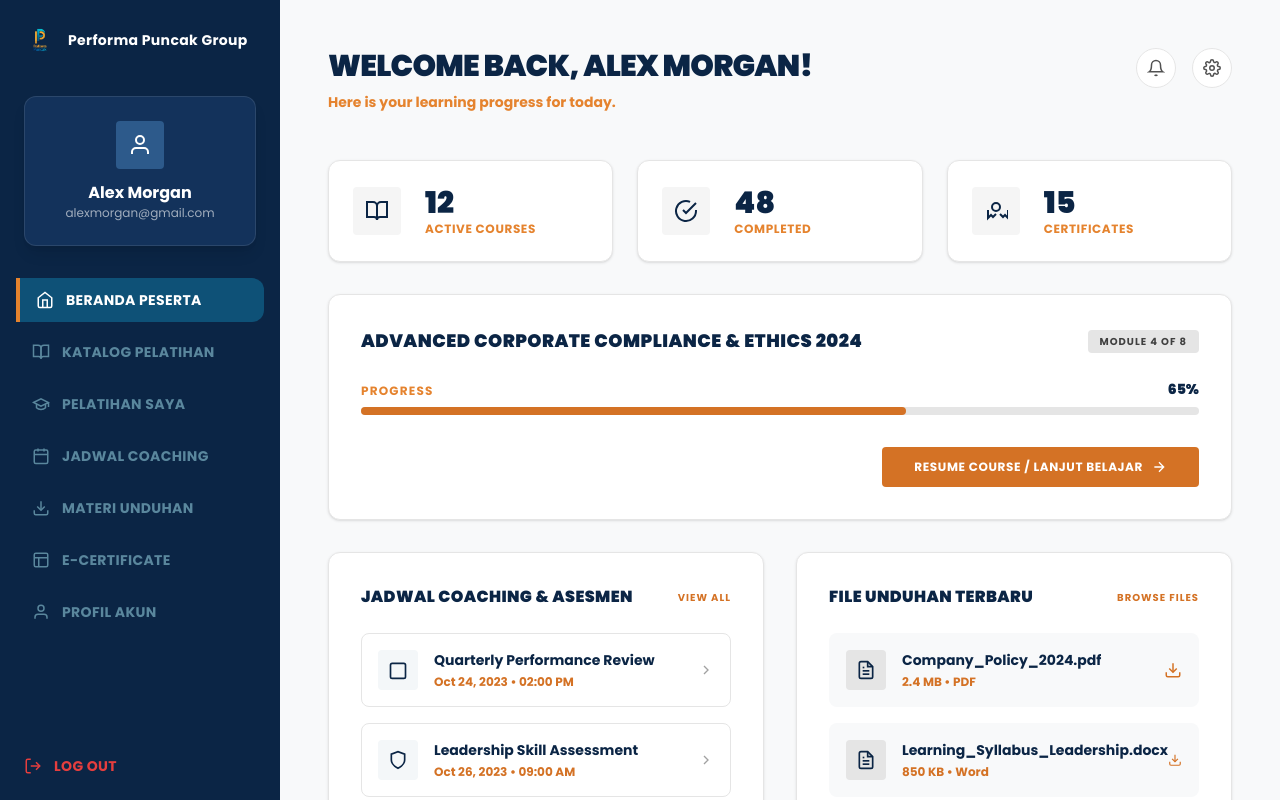
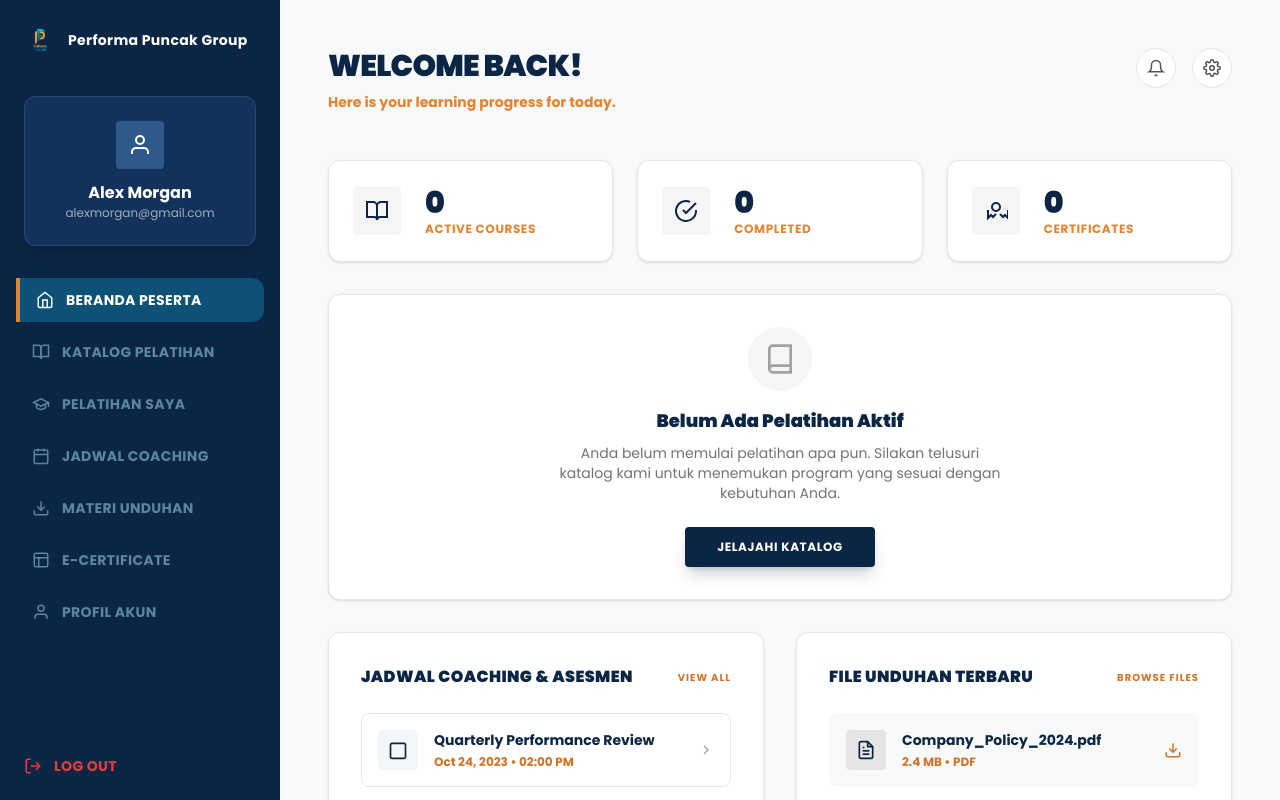
Before and after one commit to internppg26/intern.ppg, a Next.js app in the folder frontend/: page /dashboard in a window 1280 px wide. Built offline with nearby package versions, Linux system fonts and the light colour scheme.

Commit message:
feat: update student dashboard, downloads, my-courses, and auth pages

```diff
--- a/frontend/app/(student)/dashboard/my-courses/page.tsx
+++ b/frontend/app/(student)/dashboard/my-courses/page.tsx
@@ -1,9 +1,11 @@
 'use client';
 
-import React from 'react';
+import React, { useState } from 'react';
 import Link from 'next/link';
 
 export default function MyCoursesPage() {
+  const [activeTab, setActiveTab] = useState('Sedang Berjalan');
+
   const courses = [
     {
       id: 1,
@@ -13,7 +15,8 @@ export default function MyCoursesPage() {
       progress: 0,
       img: 'https://images.unsplash.com/photo-1542744173-8e7e53415bb0?auto=format&fit=crop&q=80&w=2070',
       action: 'Mulai Belajar',
-      link: '/course/1/pre-test/intro'
+      link: '/course/1/pre-test/intro',
+      status: 'Sedang Berjalan'
     },
     {
       id: 2,
@@ -23,19 +26,26 @@ export default function MyCoursesPage() {
       progress: 45,
       img: 'https://images.unsplash.com/photo-1555066931-4365d14bab8c?auto=format&fit=crop&q=80&w=2070',
       action: 'Lanjutkan Belajar',
-      link: '/course/2/material'
+      link: '/course/2/material',
+      status: 'Sedang Berjalan'
     },
     {
       id: 3,
-      title: 'Advanced Fullstack Development',
+      title: 'Data Science Essentials',
       programName: 'Government',
       programField: 'Technology',
-      progress: 45,
+      progress: 100,
       img: 'https://images.unsplash.com/photo-1498050108023-c5249f4df085?auto=format&fit=crop&q=80&w=2072',
-      action: 'Lanjutkan Belajar',
-      link: '/course/3/material'
+      action: 'Lihat Sertifikat',
+      link: '/dashboard/e-certificate',
+      status: 'Selesai'
     },
   ];
+
+  const ongoingCourses = courses.filter(c => c.status === 'Sedang Berjalan');
+  const completedCourses = courses.filter(c => c.status === 'Selesai');
+
+  const displayedCourses = activeTab === 'Sedang Berjalan' ? ongoingCourses : completedCourses;
 
   return (
     <div className="flex flex-col min-h-full">
@@ -61,13 +71,35 @@ export default function MyCoursesPage() {
 
         {/* Tabs */}
         <div className="flex border-b border-neutral-200 mb-10 text-sm font-medium">
-          <button className="px-6 py-3 text-[#0B2545] font-bold border-b-2 border-[#D47225]">Sedang Berjalan (2)</button>
-          <button className="px-6 py-3 text-neutral-500 hover:text-[#0B2545] transition-colors">Selesai (1)</button>
+          <button
+            onClick={() => setActiveTab('Sedang Berjalan')}
+            className={`px-6 py-3 transition-colors ${
+              activeTab === 'Sedang Berjalan'
+                ? 'text-[#0B2545] font-bold border-b-2 border-[#D47225]'
+                : 'text-neutral-500 hover:text-[#0B2545]'
+            }`}
+          >
+            Sedang Berjalan ({ongoingCourses.length})
+          </button>
+          <button
+            onClick={() => setActiveTab('Selesai')}
+            className={`px-6 py-3 transition-colors ${
+              activeTab === 'Selesai'
+                ? 'text-[#0B2545] font-bold border-b-2 border-[#D47225]'
+                : 'text-neutral-500 hover:text-[#0B2545]'
+            }`}
+          >
+            Selesai ({completedCourses.length})
+          </button>
         </div>
 
         {/* Course Grid */}
         <div className="grid grid-cols-1 md:grid-cols-2 lg:grid-cols-3 gap-8 mb-12">
-          {courses.map((course) => (
+          {displayedCourses.length === 0 ? (
+            <div className="col-span-full py-12 text-center text-neutral-500">
+              Belum ada pelatihan di kategori ini.
+            </div>
+          ) : displayedCourses.map((course) => (
             <div key={course.id} className="bg-white rounded-2xl overflow-hidden shadow-sm border border-neutral-200 hover:shadow-lg transition-shadow flex flex-col p-4">
               <div className="relative aspect-video rounded-xl overflow-hidden mb-6 bg-neutral-100">
                 <img src={course.img} alt={course.title} className="w-full h-full object-cover mix-blend-multiply" />
--- a/frontend/app/(student)/dashboard/page.tsx
+++ b/frontend/app/(student)/dashboard/page.tsx
@@ -4,10 +4,16 @@ import React from 'react';
 import Link from 'next/link';
 
 export default function StudentDashboard() {
-  const [userName, setUserName] = React.useState('ALEX MORGAN');
+  const [userName, setUserName] = React.useState('');
+  const [activeCourses, setActiveCourses] = React.useState(0);
+  const [completedCourses, setCompletedCourses] = React.useState(0);
+  const [certificatesCount, setCertificatesCount] = React.useState(0);
+  const [recentCourse, setRecentCourse] = React.useState<any>(null);
 
   React.useEffect(() => {
     const savedUser = localStorage.getItem('user');
+    const token = localStorage.getItem('token');
+
     if (savedUser) {
       try {
         const user = JSON.parse(savedUser);
@@ -15,6 +21,38 @@ export default function StudentDashboard() {
       } catch (e) {
         console.error(e);
       }
+    }
+
+    if (token) {
+      // Fetch Enrollments
+      fetch('/api/enrollments', {
+        headers: { 'Authorization': `Bearer ${token}` }
+      })
+      .then(res => res.json())
+      .then(data => {
+        if (Array.isArray(data)) {
+          const activeList = data.filter((e: any) => !e.isCompleted);
+          const completedList = data.filter((e: any) => e.isCompleted);
+          setActiveCourses(activeList.length);
+          setCompletedCourses(completedList.length);
+          if (activeList.length > 0) {
+            setRecentCourse(activeList[0]);
+          }
+        }
+      })
+      .catch(console.error);
+
+      // Fetch Certificates
+      fetch('/api/certificates', {
+        headers: { 'Authorization': `Bearer ${token}` }
+      })
+      .then(res => res.json())
+      .then(data => {
+        if (Array.isArray(data)) {
+          setCertificatesCount(data.length);
+        }
+      })
+      .catch(console.error);
     }
   }, []);
 
@@ -24,7 +62,7 @@ export default function StudentDashboard() {
       {/* Header Row */}
       <header className="flex flex-col md:flex-row md:items-start justify-between gap-6 mb-12">
         <div>
-          <h1 className="text-3xl font-black text-[#0B2545] tracking-tight mb-2 uppercase">WELCOME BACK, {userName}!</h1>
+          <h1 className="text-3xl font-black text-[#0B2545] tracking-tight mb-2 uppercase">WELCOME BACK{userName ? `, ${userName}` : ''}!</h1>
           <p className="text-[#E5832E] font-bold text-sm">Here is your learning progress for today.</p>
         </div>
         <div className="flex items-center gap-4">
@@ -44,7 +82,7 @@ export default function StudentDashboard() {
             <svg width="24" height="24" viewBox="0 0 24 24" fill="none" stroke="currentColor" strokeWidth="2"><path d="M2 3h6a4 4 0 0 1 4 4v14a3 3 0 0 0-3-3H2z"></path><path d="M22 3h-6a4 4 0 0 0-4 4v14a3 3 0 0 1 3-3h7z"></path></svg>
           </div>
           <div>
-            <h2 className="text-3xl font-black text-[#0B2545]">12</h2>
+            <h2 className="text-3xl font-black text-[#0B2545]">{activeCourses}</h2>
             <p className="text-xs font-bold text-[#E5832E] uppercase tracking-wider">Active Courses</p>
           </div>
         </div>
@@ -53,7 +91,7 @@ export default function StudentDashboard() {
             <svg width="24" height="24" viewBox="0 0 24 24" fill="none" stroke="currentColor" strokeWidth="2"><path d="M22 11.08V12a10 10 0 1 1-5.93-9.14"></path><polyline points="22 4 12 14.01 9 11.01"></polyline></svg>
           </div>
           <div>
-            <h2 className="text-3xl font-black text-[#0B2545]">48</h2>
+            <h2 className="text-3xl font-black text-[#0B2545]">{completedCourses}</h2>
             <p className="text-xs font-bold text-[#E5832E] uppercase tracking-wider">Completed</p>
           </div>
         </div>
@@ -62,36 +100,49 @@ export default function StudentDashboard() {
             <svg width="24" height="24" viewBox="0 0 24 24" fill="none" stroke="currentColor" strokeWidth="2"><path d="M12 15l-3 3-2-2-3 3v-8"></path><circle cx="12" cy="8" r="4"></circle><path d="M16 15l3 3 2-2 3 3v-8"></path></svg>
           </div>
           <div>
-            <h2 className="text-3xl font-black text-[#0B2545]">15</h2>
+            <h2 className="text-3xl font-black text-[#0B2545]">{certificatesCount}</h2>
             <p className="text-xs font-bold text-[#E5832E] uppercase tracking-wider">Certificates</p>
           </div>
         </div>
       </div>
 
       {/* Progress Card */}
+      {recentCourse ? (
         <div className="bg-white p-8 rounded-xl border border-neutral-200 shadow-sm mb-8">
           <div className="flex flex-col md:flex-row justify-between items-start md:items-center mb-6">
-          <h3 className="text-lg font-black text-[#0B2545] uppercase tracking-wide">ADVANCED CORPORATE COMPLIANCE & ETHICS 2024</h3>
-          <span className="mt-2 md:mt-0 px-3 py-1 bg-neutral-200 text-neutral-700 text-[10px] font-bold rounded uppercase tracking-widest">MODULE 4 OF 8</span>
+            <h3 className="text-lg font-black text-[#0B2545] uppercase tracking-wide">{recentCourse.Program?.title || 'Active Course'}</h3>
+            <span className="mt-2 md:mt-0 px-3 py-1 bg-neutral-200 text-neutral-700 text-[10px] font-bold rounded uppercase tracking-widest">IN PROGRESS</span>
           </div>
 
           <div className="mb-8">
             <div className="flex justify-between items-end mb-2">
               <span className="text-xs font-bold text-[#E5832E] uppercase tracking-widest">Progress</span>
-            <span className="text-sm font-black text-[#0B2545]">65%</span>
+              <span className="text-sm font-black text-[#0B2545]">{recentCourse.progress || 0}%</span>
             </div>
             <div className="w-full bg-neutral-200 rounded-full h-2">
-            <div className="bg-[#D47225] h-2 rounded-full" style={{ width: '65%' }}></div>
+              <div className="bg-[#D47225] h-2 rounded-full" style={{ width: `${recentCourse.progress || 0}%` }}></div>
             </div>
           </div>
 
           <div className="flex justify-end">
-          <Link href="/course/2/material" className="bg-[#D47225] hover:bg-[#B55D1A] text-white px-8 py-3 rounded text-xs font-bold uppercase tracking-wider flex items-center gap-2 transition-colors">
+            <Link href={`/course/${recentCourse.programId}/material`} className="bg-[#D47225] hover:bg-[#B55D1A] text-white px-8 py-3 rounded text-xs font-bold uppercase tracking-wider flex items-center gap-2 transition-colors">
               RESUME COURSE / LANJUT BELAJAR
               <svg width="16" height="16" viewBox="0 0 24 24" fill="none" stroke="currentColor" strokeWidth="2"><path d="M5 12h14M12 5l7 7-7 7"/></svg>
             </Link>
           </div>
         </div>
+      ) : (
+        <div className="bg-white p-8 rounded-xl border border-neutral-200 shadow-sm mb-8 flex flex-col items-center justify-center text-center">
+          <div className="w-16 h-16 bg-neutral-100 rounded-full flex items-center justify-center text-neutral-400 mb-4">
+            <svg width="32" height="32" viewBox="0 0 24 24" fill="none" stroke="currentColor" strokeWidth="2"><path d="M4 19.5A2.5 2.5 0 0 1 6.5 17H20"></path><path d="M6.5 2H20v20H6.5A2.5 2.5 0 0 1 4 19.5v-15A2.5 2.5 0 0 1 6.5 2z"></path></svg>
+          </div>
+          <h3 className="text-lg font-black text-[#0B2545] mb-2">Belum Ada Pelatihan Aktif</h3>
+          <p className="text-neutral-500 text-sm mb-6 max-w-md">Anda belum memulai pelatihan apa pun. Silakan telusuri katalog kami untuk menemukan program yang sesuai dengan kebutuhan Anda.</p>
+          <Link href="/dashboard/catalog" className="bg-[#0B2545] hover:bg-[#13325B] text-white px-8 py-3 rounded text-xs font-bold uppercase tracking-wider transition-colors shadow-lg shadow-[#0B2545]/20">
+            Jelajahi Katalog
+          </Link>
+        </div>
+      )}
 
       {/* Bottom Grid */}
       <div className="grid grid-cols-1 md:grid-cols-2 gap-8">
@@ -100,7 +151,7 @@ export default function StudentDashboard() {
         <div className="bg-white p-8 rounded-xl border border-neutral-200 shadow-sm">
           <div className="flex justify-between items-center mb-6">
             <h3 className="text-base font-black text-[#0B2545] uppercase tracking-wide">JADWAL COACHING & ASESMEN</h3>
-            <a href="#" className="text-[#D47225] text-[10px] font-bold uppercase tracking-widest hover:underline">VIEW ALL</a>
+            <Link href="/dashboard/schedule" className="text-[#D47225] text-[10px] font-bold uppercase tracking-widest hover:underline">VIEW ALL</Link>
           </div>
 
           <div className="space-y-4">
@@ -131,7 +182,7 @@ export default function StudentDashboard() {
         <div className="bg-white p-8 rounded-xl border border-neutral-200 shadow-sm">
           <div className="flex justify-between items-center mb-6">
             <h3 className="text-base font-black text-[#0B2545] uppercase tracking-wide">FILE UNDUHAN TERBARU</h3>
-            <a href="#" className="text-[#D47225] text-[10px] font-bold uppercase tracking-widest hover:underline">BROWSE FILES</a>
+            <Link href="/dashboard/downloads" className="text-[#D47225] text-[10px] font-bold uppercase tracking-widest hover:underline">BROWSE FILES</Link>
           </div>
 
           <div className="space-y-4">
--- a/frontend/app/(student)/login/page.tsx
+++ b/frontend/app/(student)/login/page.tsx
@@ -231,7 +231,6 @@ export default function LoginPage() {
               console.error('Login Failed');
               alert('Google login failed');
             }}
-            useOneTap
             width="100%"
           />
         </div>
--- a/frontend/app/(student)/register/page.tsx
+++ b/frontend/app/(student)/register/page.tsx
@@ -247,7 +247,6 @@ export default function RegisterPage() {
               console.error('Login Failed');
               alert('Google login failed');
             }}
-            useOneTap
             width="100%"
           />
         </div>
```
Also changed, not shown: frontend/app/(student)/dashboard/downloads/page.tsx (+18 -5 lines), 1 other file (tests, documents, lock files or other folders). Lines whose indentation alone changed are shown as unchanged.
